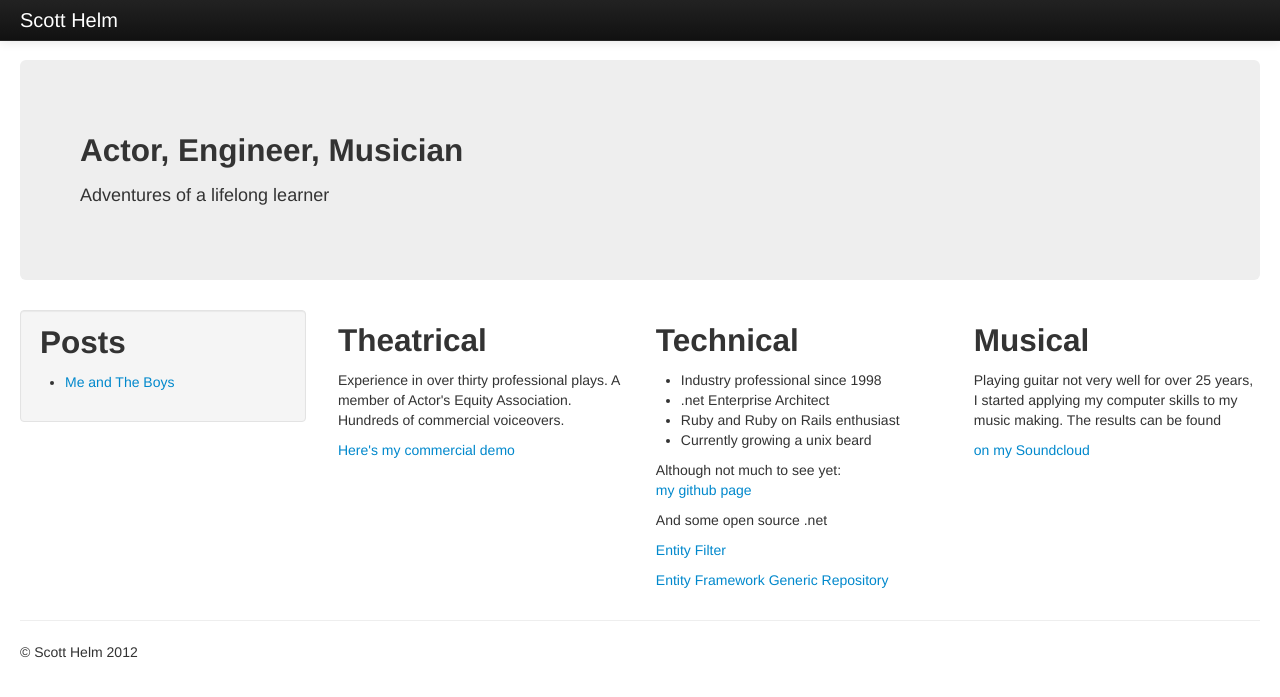
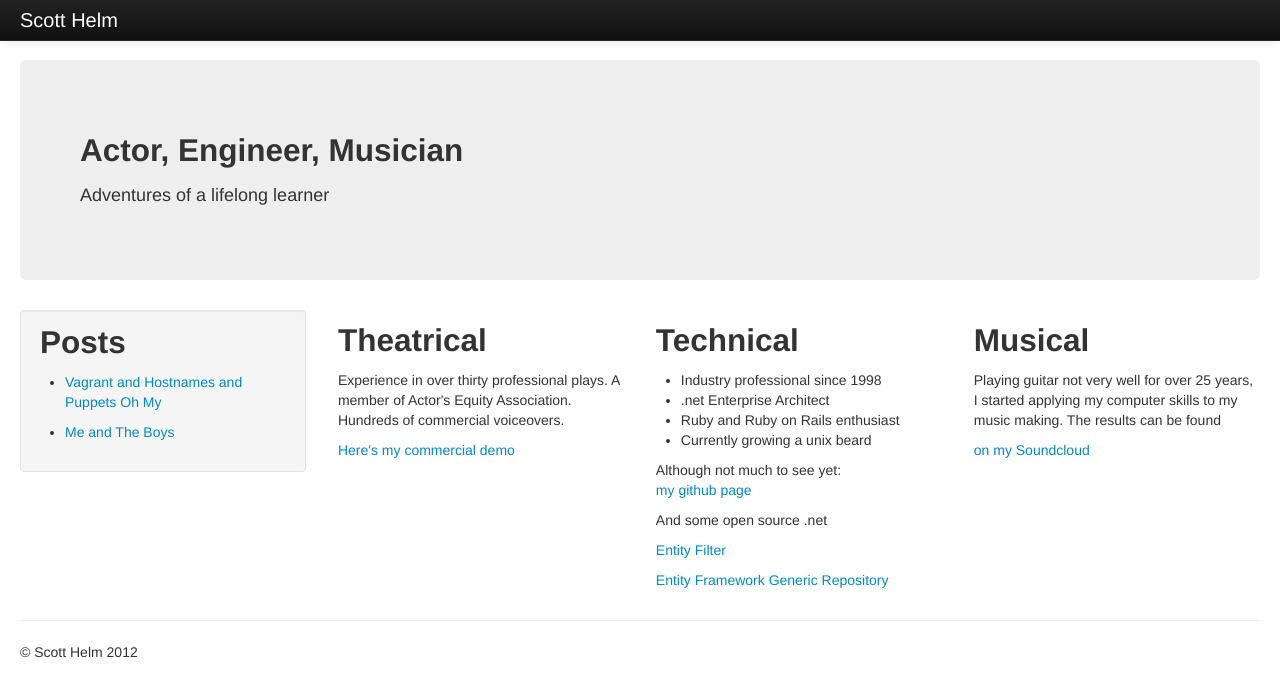
Before and after one commit to scotthelm/scotthelm.github.com.raw, a Jekyll site: the page built from index.html, in a window 1280 px wide. Shown: the top 697 px of the page. Built offline with Jekyll 4.4.1, drawn with Linux system fonts in a browser that asks for light colours; nearby versions of some CDN libraries.

Commit message:
unfinished post

```diff
--- a/_layouts/base.html
+++ b/_layouts/base.html
@@ -67,7 +67,7 @@
     ================================================== -->
     <!-- Placed at the end of the document so the pages load faster -->
     <script src="https://ajax.googleapis.com/ajax/libs/jquery/1.8.3/jquery.min.js"></script>
-    <script src="../assets/js/bootstrap.min.js"></script>
+    <script src="/js/bootstrap.min.js"></script>
 
   </body>
 </html>
--- /dev/null
+++ b/_posts/2012-12-05-vagrant-and-hostnames-and-puppets-oh-my.html
@@ -0,0 +1,4 @@
+---
+layout: base
+title: Vagrant and Hostnames and Puppets Oh My
+---
```
